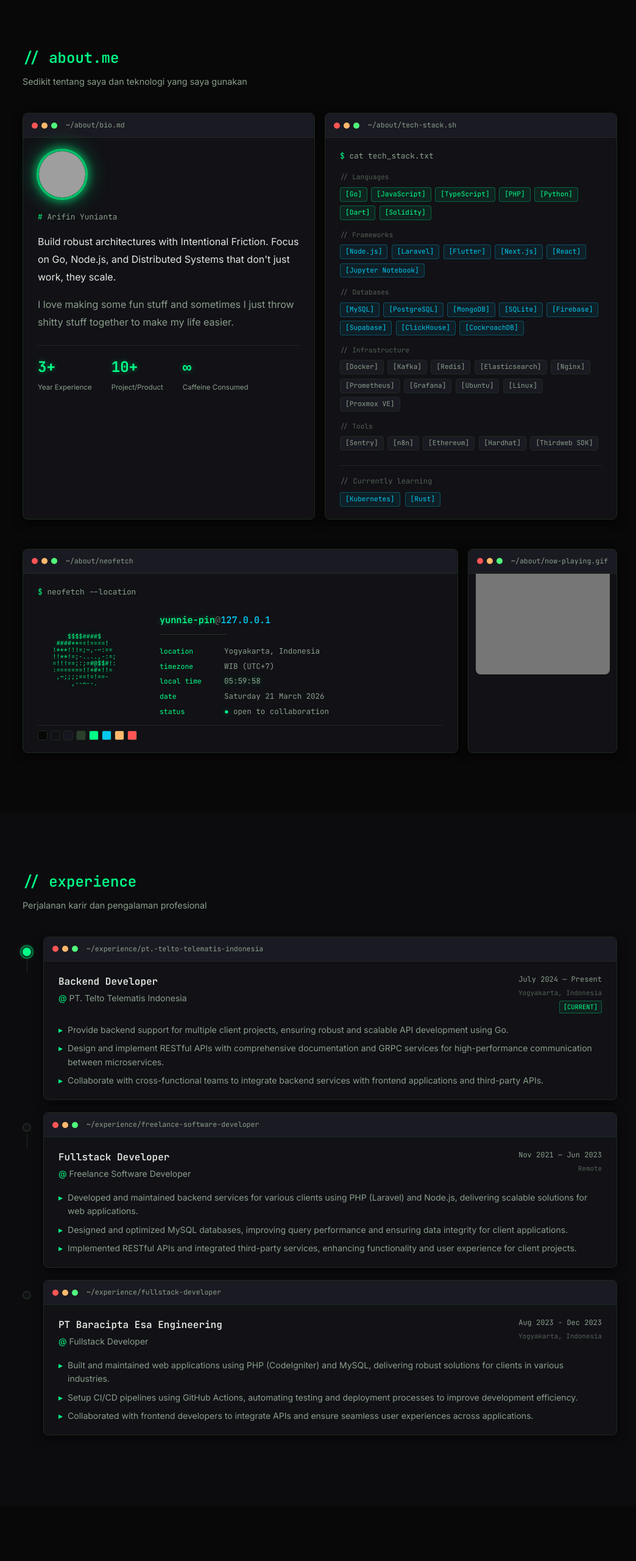
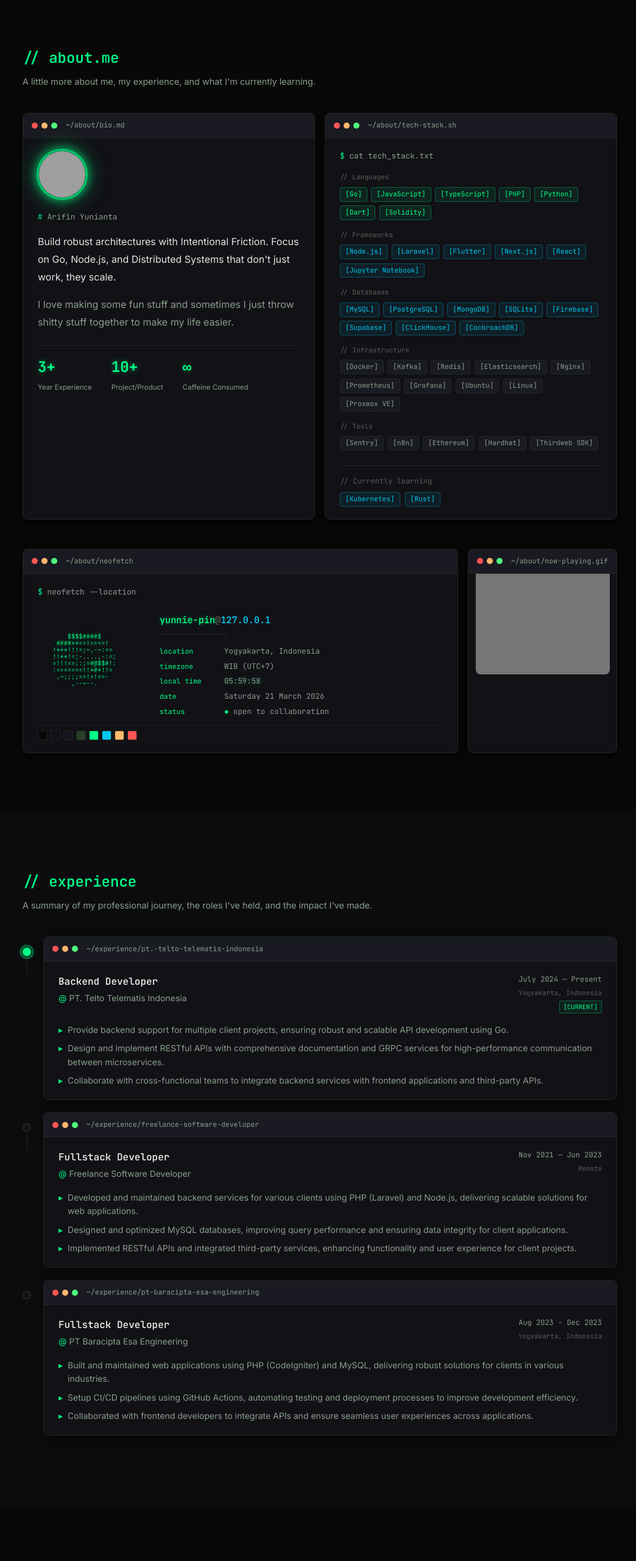
Before and after one commit to Yunnie-pin/Yunnie-pin.github.io, an Astro site: page / in a window 1280 px wide. Shown: the part 820-3380 px from the top of the page at 61% size, without its empty margins (115-1159 px from the left). Built offline with nearby package versions, Linux system fonts and the light colour scheme; Astro itself is replaced by a stand-in of ours; grey boxes are pictures that could not be loaded; animation ran at ten frames a second.

Commit message:
fix: Refine copy and fix experience entries

```diff
--- a/src/components/About.astro
+++ b/src/components/About.astro
@@ -12,7 +12,9 @@ import { about, techStackByCategory, learningStack } from '../data/about';
     <!-- Heading -->
     <p class="ascii-divider"><!-- ─────────────────────────────── --></p>
     <h2 class="section-heading glitch" data-text="// about.me">// about.me</h2>
-    <p class="section-subheading">Sedikit tentang saya dan teknologi yang saya gunakan</p>
+    <p class="section-subheading">
+      A little more about me, my experience, and what I'm currently learning.
+    </p>
 
     <!-- Grid layout -->
     <div class="about-grid" data-stagger>
--- a/src/components/Contact.astro
+++ b/src/components/Contact.astro
@@ -10,7 +10,7 @@ import { socials, email } from '../data/contact';
     <!-- Heading -->
     <p class="ascii-divider"><!-- ─────────────────────────────── --></p>
     <h2 class="section-heading glitch" data-text="// contact">// contact</h2>
-    <p class="section-subheading">Mari terhubung dan berkolaborasi</p>
+    <p class="section-subheading">Let's connect!.</p>
 
     <div class="contact-grid" data-stagger>
 
--- a/src/components/Experience.astro
+++ b/src/components/Experience.astro
@@ -8,8 +8,8 @@ import { experiences } from '../data/experience';
 
     <p class="ascii-divider"><!-- ─────────────────────────────── --></p>
     <h2 class="section-heading glitch" data-text="// experience">// experience</h2>
-    <p class="section-subheading">Perjalanan karir dan pengalaman profesional</p>
-
+    <p class="section-subheading">
+      A summary of my professional journey, the roles I've held, and the impact I've made.
     <div class="timeline" data-stagger>
       {experiences.map((exp, i) => (
         <div class={`timeline-item ${exp.current ? 'current' : ''}`}>
--- a/src/components/Hero.astro
+++ b/src/components/Hero.astro
@@ -329,7 +329,7 @@ import { about } from '../data/about';
     experience: () => [
       '',
       `  <span class="tc-green">Backend Developer</span> · PT. Telto Telematis Indonesia`,
-      `  <span class="tc-dim">2024 — Present · Remote</span>`,
+      `  <span class="tc-dim">2024 — Present · Onsite</span>`,
       '',
     ],
     contact: () => {
--- a/src/data/experience.ts
+++ b/src/data/experience.ts
@@ -33,8 +33,8 @@ export const experiences: Experience[] = [
     ],
   },
   {
-    company:  "Fullstack Developer",
-    role:     "PT Baracipta Esa Engineering",
+    company:  "PT Baracipta Esa Engineering",
+    role:     "Fullstack Developer",
     period:   "Aug 2023 - Dec 2023",
     location: "Yogyakarta, Indonesia",
     current:  false,
```
